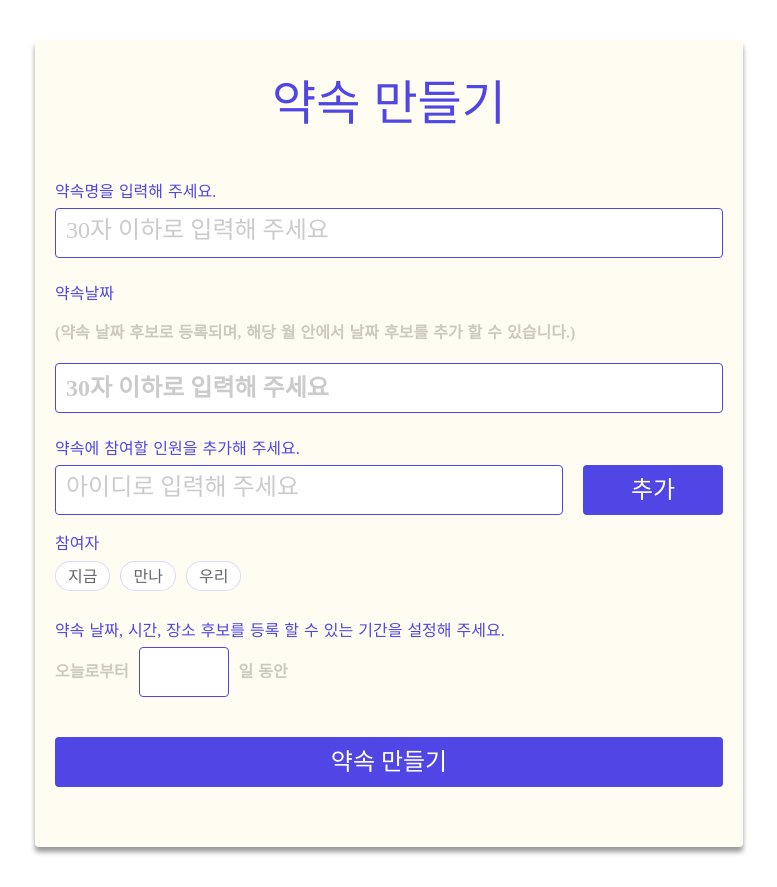
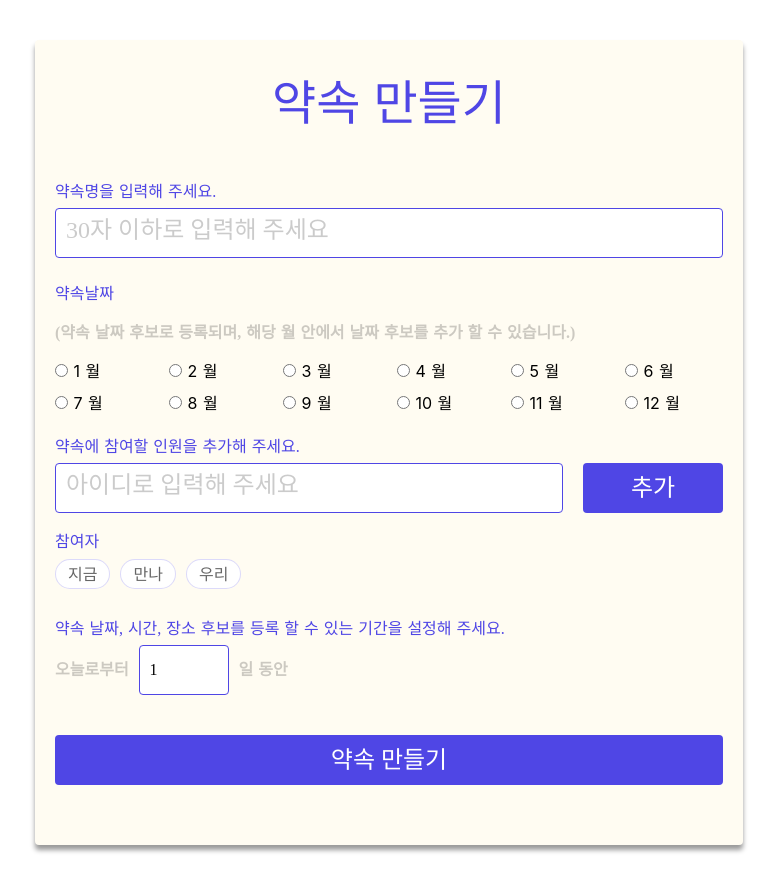
Before and after one commit to leezu2020/manna-frontend, a Nuxt app: page /register in a window 1280 px wide. Shown: the whole page, without its empty margins (251-1028 px from the left). Built offline with nearby package versions, Linux system fonts and the light colour scheme; what v-calendar would draw is missing.

Commit message:
약속 요청 테스트

```diff
--- a/nuxt.config.js
+++ b/nuxt.config.js
@@ -36,7 +36,7 @@ export default {
   ],
 
   // Modules: https://go.nuxtjs.dev/config-modules
-  modules: [],
+  modules: ['@nuxtjs/axios'],
 
   // Build Configuration: https://go.nuxtjs.dev/config-build
   build: {},
--- a/package.json
+++ b/package.json
@@ -21,7 +21,7 @@
   "devDependencies": {
     "@nuxt/types": "^2.15.3",
     "@nuxt/typescript-build": "^2.1.0",
-    "@nuxtjs/axios": "^5.13.1",
+    "@nuxtjs/axios": "^5.13.6",
     "@nuxtjs/eslint-config-typescript": "^6.0.0",
     "@nuxtjs/eslint-module": "^3.0.2",
     "@nuxtjs/tailwindcss": "^4.1.1",
--- a/pages/calendar.vue
+++ b/pages/calendar.vue
@@ -24,11 +24,8 @@
       </div>
       <!-- submit -->
       <div class="text--center">
-        <nuxt-link
-          :to="{ name: 'register', params: { date: pickdate } }"
-          class="btn--submit btn--submit--m mg--m"
-        >
-          이 날 약속 추가하기
+        <nuxt-link to="/register" class="btn--submit btn--submit--m mg--m">
+          약속 추가하기
         </nuxt-link>
       </div>
     </div>
--- a/pages/register.vue
+++ b/pages/register.vue
@@ -9,6 +9,7 @@
             <input
               id="name"
               type="text"
+              v-model="promiseName"
               placeholder="30자 이하로 입력해 주세요"
               class="input--text input--text--white"
             />
@@ -21,14 +22,26 @@
                 수 있습니다.)</span
               >
             </label>
-            <input
-              id="date"
-              type="text"
-              placeholder="30자 이하로 입력해 주세요"
-              class="input--text input--text--white"
-              readonly="readonly"
-              v-model="date"
-            />
+
+            <div class="grid grid-cols-6 gap-4">
+              <div v-for="n in (1, 12)" :key="n">
+                <input type="radio" v-model="month" name="month" :value="n" />
+                {{ n }} 월
+              </div>
+            </div>
+            <!--
+            <div class="grid grid-flow-col gird-cols-6 grid-rows-2 gap-4">
+              <button
+                v-for="n in (1, 12)"
+                :key="n"
+                type="button"
+                class="rounded-xl bg-blue-400 text-white font-bold text-xl"
+                @click.prevent="getMonth(n)"
+              >
+                {{ n }} 월
+              </button>
+            </div>
+            -->
           </fieldset>
           <fieldset class="input--wrap">
             <label for="userEmail" class="label">
@@ -69,6 +82,7 @@
             <div class="inline__wrap">
               <span class="inline detail">오늘로부터</span
               ><input
+                v-model="due"
                 id="period"
                 type="number"
                 class="input--text input--text--white w--small inline"
@@ -89,9 +103,11 @@ export default {
   data() {
     return {
       participantTxt: '',
+      // 추후에 [] 으로 변경 예정
       participants: ['지금', '만나', '우리'],
       due: 1,
-      date: '',
+      month: '',
+      promiseName: '',
     }
   },
   created() {
@@ -105,9 +121,25 @@ export default {
     },
     regSchedule() {
       // api 통한 약속 만들기
-      console.log(this.$nuxt.context)
+      this.$store.dispatch('promise/addPromise', {
+        promiseName: this.promiseName,
+        month: this.month,
+        limitDatetime: this.calLimitDate(),
+        emails: this.participants,
+      })
       // calendar.vue페이지로 강제이동
       this.$router.push('/calendar')
+    },
+    calLimitDate() {
+      var now = new Date()
+      const dueDate = new Date(now.setDate(now.getDate() + parseInt(this.due)))
+      const year = dueDate.getFullYear()
+      const month = dueDate.getMonth() + 1
+      const date = dueDate.getDate()
+
+      console.log(dueDate, year, month, date, this.due)
+
+      return year + '-' + month + '-' + date
     },
   },
   watch: {
--- /dev/null
+++ b/store/promise.js
@@ -0,0 +1,10 @@
+export const state = () => {}
+
+export const mutations = {}
+
+export const actions = {
+    addPromise({commit}, promise){
+        console.log('addPromise 시작', promise)
+        // const res = await this.$axios.post('/api/promise', promise)
+    }
+}
```
Also changed, not shown: store/user.js (added), 1 other file (tests, documents, lock files or other folders).
